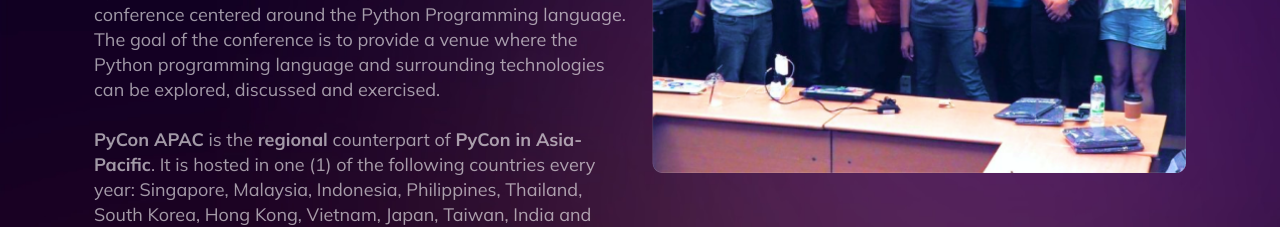
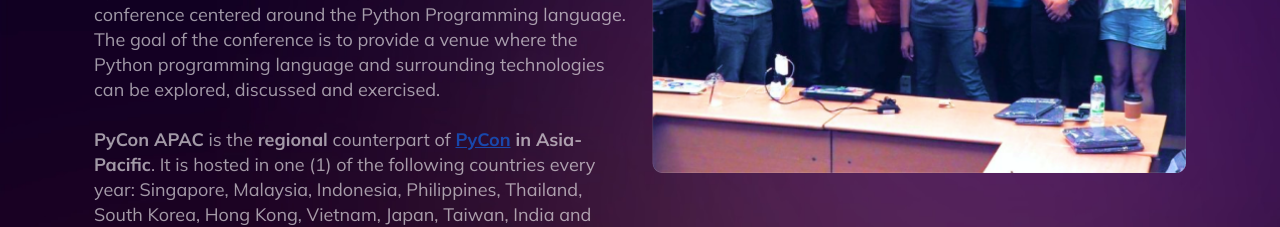
Before and after one commit to pythonph/pycon-apac-organizers, a React (Create React App) app: page / in a window 1280 px wide. Shown: the part 1680-1907 px from the top of the page. Built offline with nearby package versions, Linux system fonts and the light colour scheme.

Commit message:
Update About section - add link to pycon.org

```diff
--- a/src/views/about/About.tsx
+++ b/src/views/about/About.tsx
@@ -15,7 +15,7 @@
               <strong>PyCon APAC</strong> is a <strong><i>volunteer-run, not-for-profit</i></strong> annual conference centered around the Python Programming language. The goal of the conference is to provide a venue where the Python programming language and surrounding technologies can be explored, discussed and exercised.
               <br/>
               <br/>
-              <strong>PyCon APAC</strong> is the <strong>regional</strong> counterpart of <strong>PyCon in Asia-Pacific</strong>. It is hosted in one (1) of the following countries every year: Singapore, Malaysia, Indonesia, Philippines, Thailand, South Korea, Hong Kong, Vietnam, Japan, Taiwan, India and Bangladesh.
+              <strong>PyCon APAC</strong> is the <strong>regional</strong> counterpart of <strong><a href="https://pycon.org">PyCon</a> in Asia-Pacific</strong>. It is hosted in one (1) of the following countries every year: Singapore, Malaysia, Indonesia, Philippines, Thailand, South Korea, Hong Kong, Vietnam, Japan, Taiwan, India and Bangladesh.
             </div>
            </div>
         </div>
```
